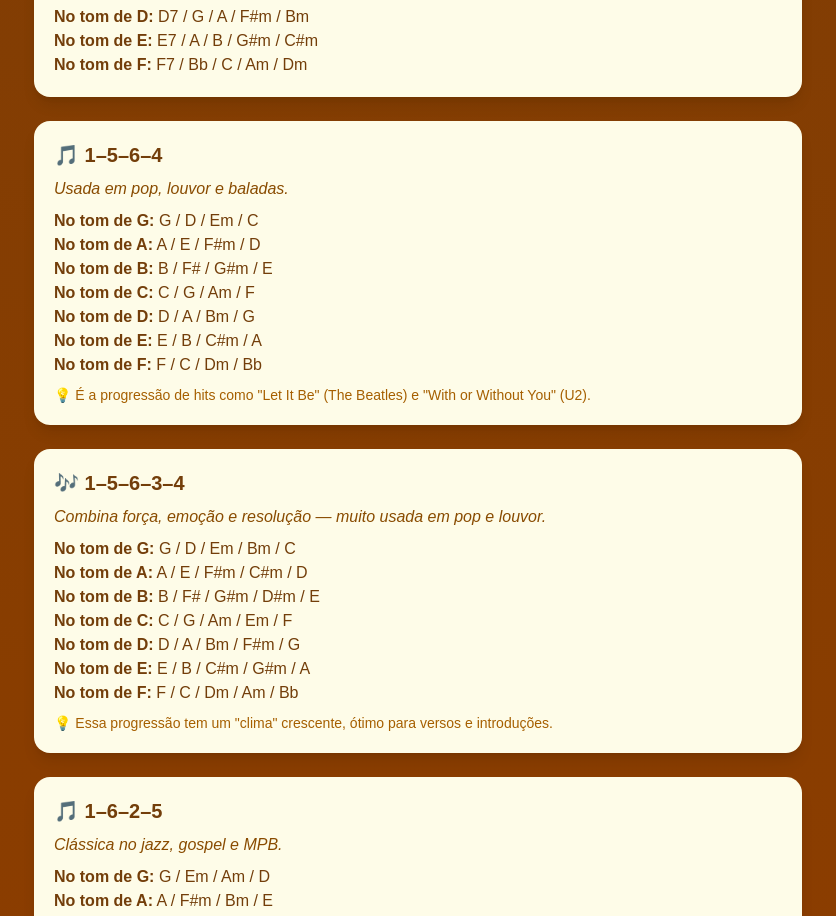
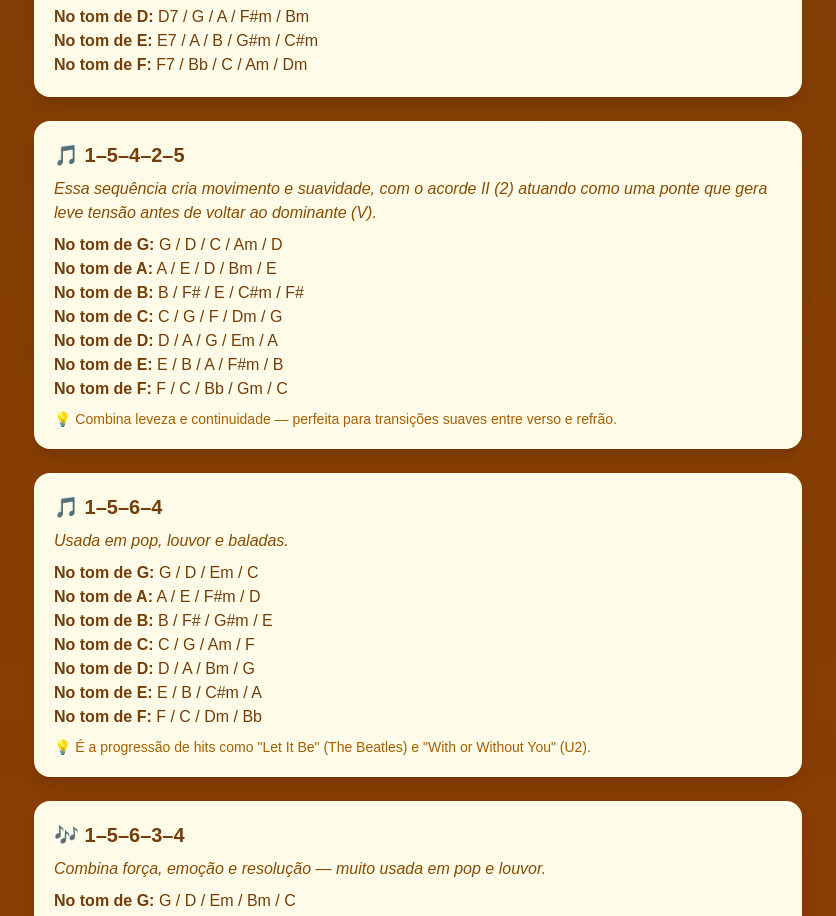
Before and after one commit to robsonalbuquerquedev/learningguitar, a Next.js app: page /progressoes-harmonicas-mais-usadas in a window 1280 px wide. Shown: the part 1863-2779 px from the top of the page, without its empty margins (222-1058 px from the left). Built offline with nearby package versions, Linux system fonts and the light colour scheme.

Commit message:
update: atualizar rota progressoes-harmonicas-mais-usadas

```diff
--- a/src/app/progressoes-harmonicas-mais-usadas/page.tsx
+++ b/src/app/progressoes-harmonicas-mais-usadas/page.tsx
@@ -96,6 +96,22 @@ export default function ProgressoesHarmonicasMaisUsadas() {
                     <p><strong>No tom de D:</strong> D7 / G / A / F#m / Bm</p>
                     <p><strong>No tom de E:</strong> E7 / A / B / G#m / C#m</p>
                     <p><strong>No tom de F:</strong> F7 / Bb / C / Am / Dm</p>
+                </div>
+
+                {/* 1-5-4-2-5 */}
+                <div className="bg-yellow-50 text-yellow-900 p-5 rounded-2xl shadow-lg">
+                    <h3 className="text-xl font-bold mb-2">🎵 1–5–4–2–5</h3>
+                    <p className="mb-2 italic text-yellow-800">Essa sequência cria movimento e suavidade, com o acorde II (2) atuando como uma ponte que gera leve tensão antes de voltar ao dominante (V).</p>
+                    <p><strong>No tom de G:</strong> G / D / C / Am / D</p>
+                    <p><strong>No tom de A:</strong> A / E / D / Bm / E</p>
+                    <p><strong>No tom de B:</strong> B / F# / E / C#m / F#</p>
+                    <p><strong>No tom de C:</strong> C / G / F / Dm / G</p>
+                    <p><strong>No tom de D:</strong> D / A / G / Em / A</p>
+                    <p><strong>No tom de E:</strong> E / B / A / F#m / B</p>
+                    <p><strong>No tom de F:</strong> F / C / Bb / Gm / C</p>
+                    <p className="mt-2 text-sm text-yellow-700">
+                        💡 Combina leveza e continuidade — perfeita para transições suaves entre verso e refrão.
+                    </p>
                 </div>
 
                 {/* 1-5-6-4 */}
```
